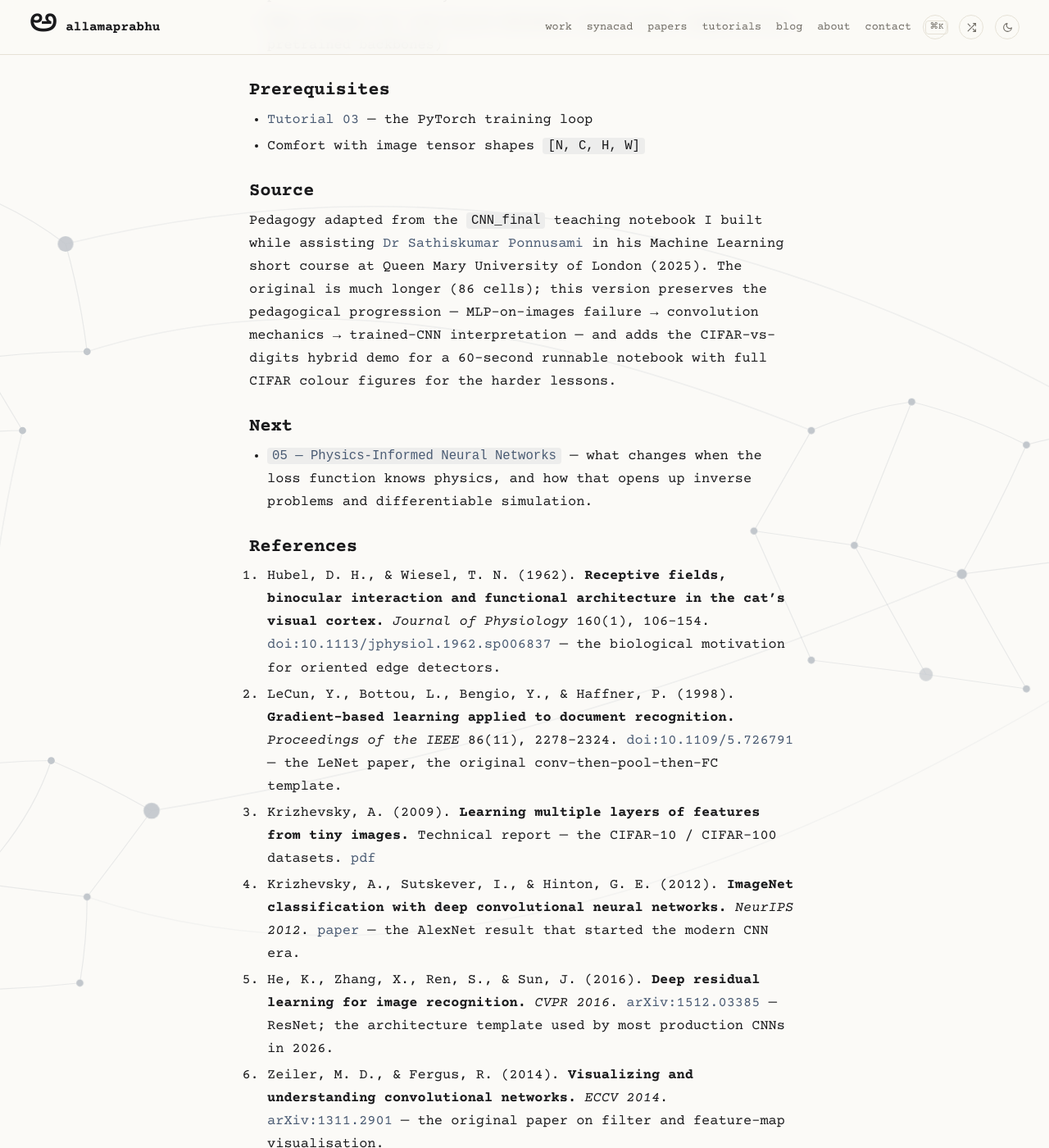
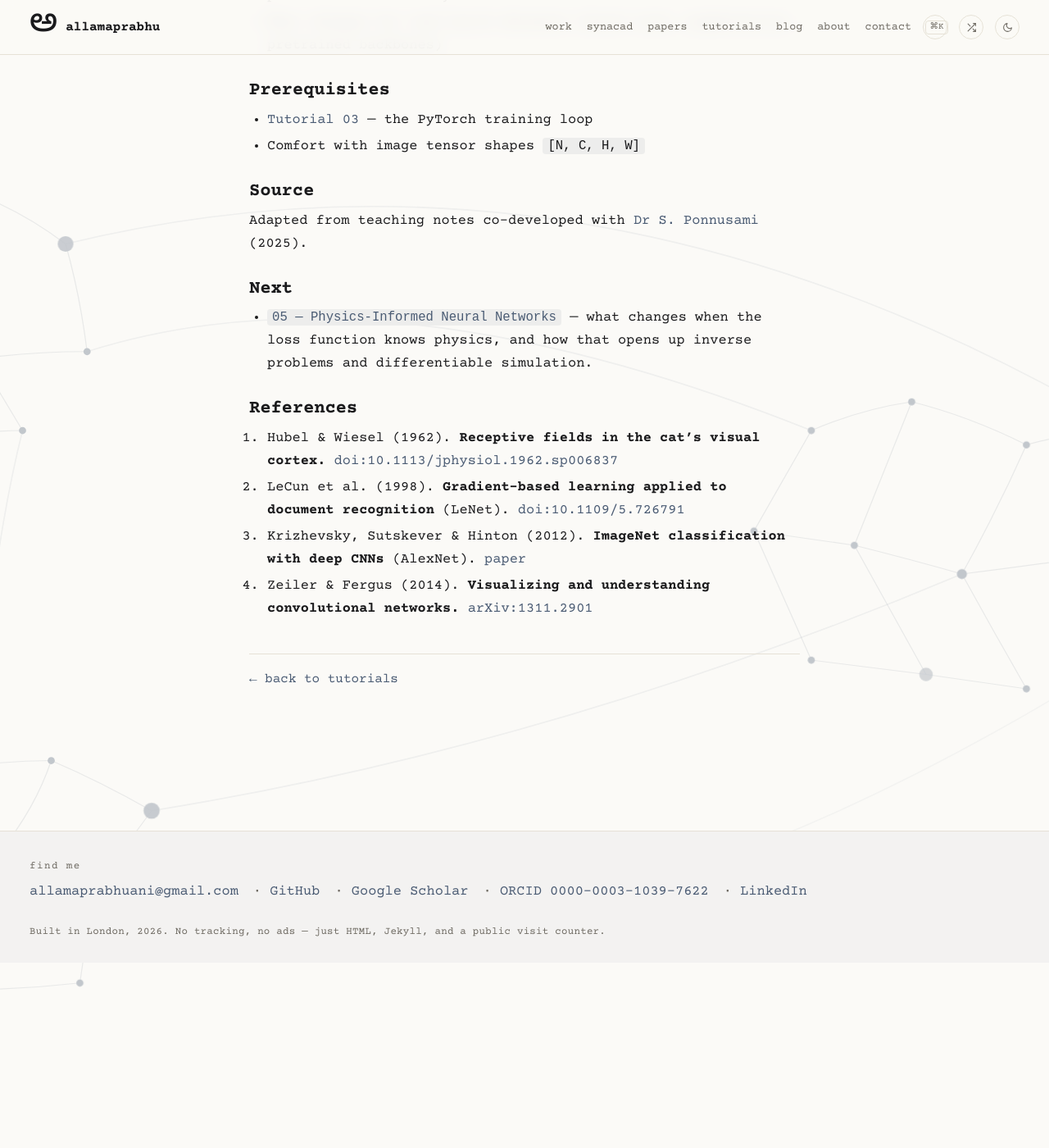
Before and after one commit to allamaprabhuani/allamaprabhuani.github.io, a Jekyll site: the page built from _tutorials/04-cnns.md, in a window 1280 px wide and 1400 px high, scrolled down 7321 px. Shown: the whole window at 82% size. Built offline with Jekyll 4.4.1, drawn with Linux system fonts in a browser that asks for light colours; after the commit the page ends 8495 px from its top, so only the background shows below that; some of the changed text lies outside the part shown.

Commit message:
Trim references + tone down QMUL credits
References in each tutorial reduced from 5-7 to 3-5 essentials. Kept
the foundational papers and recent guides; dropped redundancies and
the broader textbook pointers that aren't load-bearing.

QMUL credit blocks shortened to a single line ('Adapted from teaching
notes co-developed with Dr S. Ponnusami (2025)') instead of the
3-4 sentence paragraph that named the course and university in each
tutorial.

```diff
--- a/_tutorials/04-cnns.md
+++ b/_tutorials/04-cnns.md
@@ -198,14 +198,7 @@ The notebook's 8 × 8 digit version of the same interpretation:
 
 ## Source
 
-Pedagogy adapted from the `CNN_final` teaching notebook I built while
-assisting [Dr Sathiskumar Ponnusami](https://www.saponnusami.com/) in
-his Machine Learning short course at Queen Mary University of London
-(2025). The original is much longer (86 cells); this version preserves
-the pedagogical progression — MLP-on-images failure → convolution
-mechanics → trained-CNN interpretation — and adds the CIFAR-vs-digits
-hybrid demo for a 60-second runnable notebook with full CIFAR colour
-figures for the harder lessons.
+Adapted from teaching notes co-developed with [Dr S. Ponnusami](https://www.saponnusami.com/) (2025).
 
 ## Next
 
@@ -215,10 +208,7 @@ figures for the harder lessons.
 
 ## References
 
-1. Hubel, D. H., &amp; Wiesel, T. N. (1962). **Receptive fields, binocular interaction and functional architecture in the cat's visual cortex.** *Journal of Physiology* 160(1), 106–154. [doi:10.1113/jphysiol.1962.sp006837](https://doi.org/10.1113/jphysiol.1962.sp006837) — the biological motivation for oriented edge detectors.
-2. LeCun, Y., Bottou, L., Bengio, Y., &amp; Haffner, P. (1998). **Gradient-based learning applied to document recognition.** *Proceedings of the IEEE* 86(11), 2278–2324. [doi:10.1109/5.726791](https://doi.org/10.1109/5.726791) — the LeNet paper, the original conv-then-pool-then-FC template.
-3. Krizhevsky, A. (2009). **Learning multiple layers of features from tiny images.** Technical report — the CIFAR-10 / CIFAR-100 datasets. [pdf](https://www.cs.toronto.edu/~kriz/learning-features-2009-TR.pdf)
-4. Krizhevsky, A., Sutskever, I., &amp; Hinton, G. E. (2012). **ImageNet classification with deep convolutional neural networks.** *NeurIPS 2012*. [paper](https://papers.nips.cc/paper/2012/hash/c399862d3b9d6b76c8436e924a68c45b-Abstract.html) — the AlexNet result that started the modern CNN era.
-5. He, K., Zhang, X., Ren, S., &amp; Sun, J. (2016). **Deep residual learning for image recognition.** *CVPR 2016*. [arXiv:1512.03385](https://arxiv.org/abs/1512.03385) — ResNet; the architecture template used by most production CNNs in 2026.
-6. Zeiler, M. D., &amp; Fergus, R. (2014). **Visualizing and understanding convolutional networks.** *ECCV 2014*. [arXiv:1311.2901](https://arxiv.org/abs/1311.2901) — the original paper on filter and feature-map visualisation.
-7. Lin, M., Chen, Q., &amp; Yan, S. (2014). **Network in network.** *ICLR 2014*. [arXiv:1312.4400](https://arxiv.org/abs/1312.4400) — origin of global average pooling.
+1. Hubel &amp; Wiesel (1962). **Receptive fields in the cat's visual cortex.** [doi:10.1113/jphysiol.1962.sp006837](https://doi.org/10.1113/jphysiol.1962.sp006837)
+2. LeCun et al. (1998). **Gradient-based learning applied to document recognition** (LeNet). [doi:10.1109/5.726791](https://doi.org/10.1109/5.726791)
+3. Krizhevsky, Sutskever &amp; Hinton (2012). **ImageNet classification with deep CNNs** (AlexNet). [paper](https://papers.nips.cc/paper/2012/hash/c399862d3b9d6b76c8436e924a68c45b-Abstract.html)
+4. Zeiler &amp; Fergus (2014). **Visualizing and understanding convolutional networks.** [arXiv:1311.2901](https://arxiv.org/abs/1311.2901)
```
Also changed, not shown: _tutorials/01-ml-training-basics.md (+5 -11 lines), _tutorials/02-scikit-learn-intro.md (+4 -8 lines), _tutorials/03-neural-networks-intro.md (+4 -9 lines), _tutorials/05-pinns.md (+5 -7 lines).
